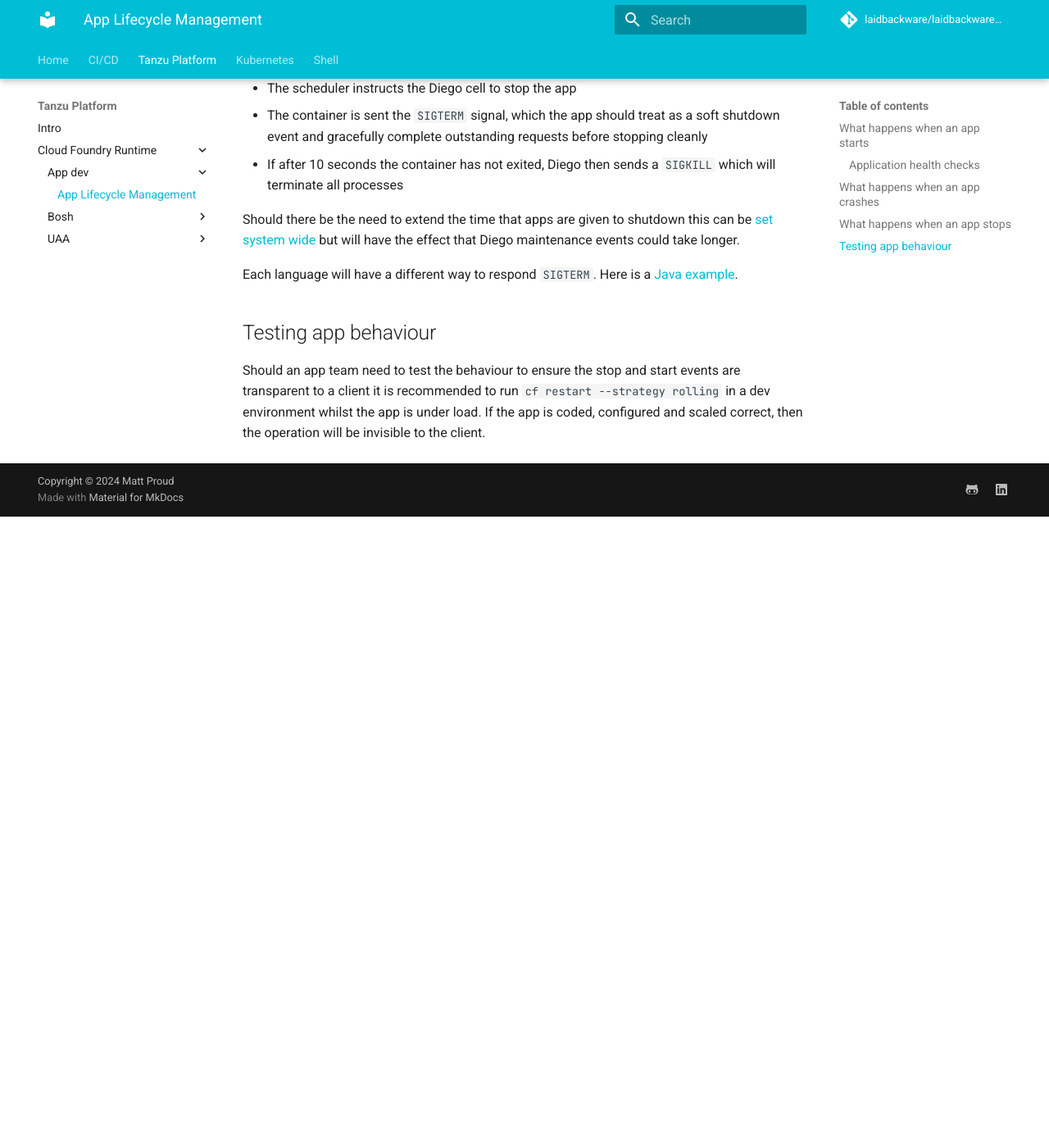
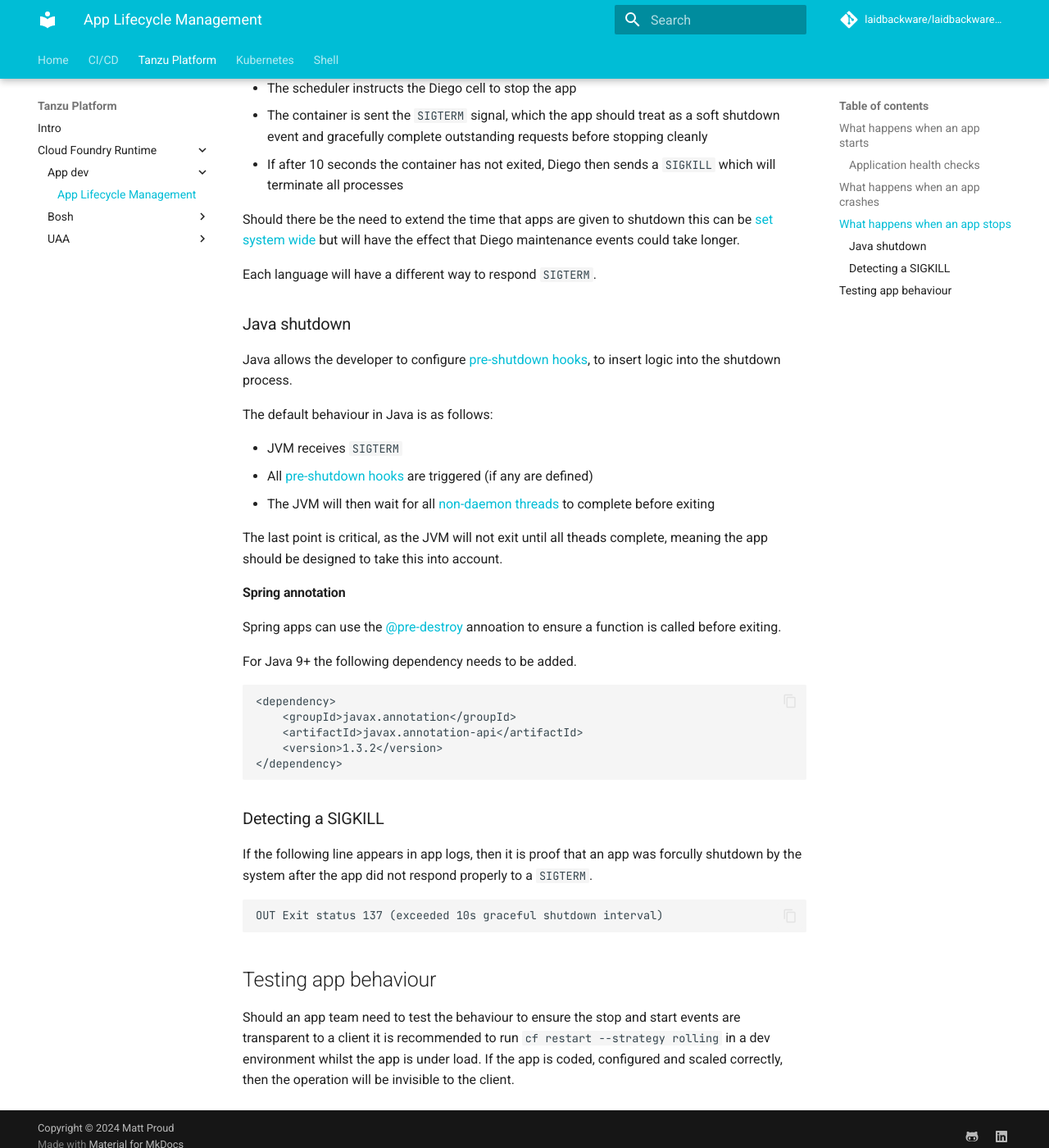
Before and after one commit to laidbackware/laidbackware.github.io, an MkDocs documentation site: the page built from docs/cloud-foundry/app-dev/app-lifecycle.md, in a window 1280 px wide and 1400 px high, scrolled down 2117 px. Shown: the whole window at 82% size. Built offline with MkDocs 1.6.1 and Material for MkDocs 9.7.7, drawn with Linux system fonts in a browser that asks for light colours; comment, search, counter and statistics services are not loaded; before the commit the page ends 2747 px from its top, so only the background shows below that.

Commit message:
add dockerfile for debugging update bash recipes update app-lifecycle

````diff
--- a/docs/cloud-foundry/app-dev/app-lifecycle.md
+++ b/docs/cloud-foundry/app-dev/app-lifecycle.md
@@ -63,8 +63,42 @@
 
 Should there be the need to extend the time that apps are given to shutdown this can be [set system wide](https://docs.cloudfoundry.org/devguide/deploy-apps/app-lifecycle.html#shutdown:~:text=containers.graceful_shutdown_interval_in_seconds) but will have the effect that Diego maintenance events could take longer.
 
-Each language will have a different way to respond `SIGTERM`. Here is a [Java example](https://adambien.blog/roller/abien/entry/sigterm_sigint_sigkill_and_java).
+Each language will have a different way to respond `SIGTERM`.
+
+### Java shutdown
+
+Java allows the developer to configure [pre-shutdown hooks](https://docs.oracle.com/javase/7/docs/api/java/lang/Runtime.html#addShutdownHook(java.lang.Thread)), to insert logic into the shutdown process.
+
+The default behaviour in Java is as follows:
+
+- JVM receives `SIGTERM`
+- All [pre-shutdown hooks](https://docs.oracle.com/javase/7/docs/api/java/lang/Runtime.html#addShutdownHook(java.lang.Thread)) are triggered (if any are defined)
+- The JVM will then wait for all [non-daemon threads](https://docs.oracle.com/en/java/javase/12/docs/api/java.base/java/lang/Thread.html) to complete before exiting
+
+The last point is critical, as the JVM will not exit until all theads complete, meaning the app should be designed to take this into account.
+
+#### Spring annotation
+
+Spring apps can use the [@pre-destroy](https://www.baeldung.com/spring-postconstruct-predestroy#preDestroy) annoation to ensure a function is called before exiting.
+
+For Java 9+ the following dependency needs to be added.
+
+```
+<dependency>
+    <groupId>javax.annotation</groupId>
+    <artifactId>javax.annotation-api</artifactId>
+    <version>1.3.2</version>
+</dependency>
+```
+
+### Detecting a SIGKILL
+
+If the following line appears in app logs, then it is proof that an app was forcully shutdown by the system after the app did not respond properly to a `SIGTERM`.
+
+```
+OUT Exit status 137 (exceeded 10s graceful shutdown interval)
+```
 
 ## Testing app behaviour
 
-Should an app team need to test the behaviour to ensure the stop and start events are transparent to a client it is recommended to run `cf restart --strategy rolling` in a dev environment whilst the app is under load. If the app is coded, configured and scaled correct, then the operation will be invisible to the client.
+Should an app team need to test the behaviour to ensure the stop and start events are transparent to a client it is recommended to run `cf restart --strategy rolling` in a dev environment whilst the app is under load. If the app is coded, configured and scaled correctly, then the operation will be invisible to the client.
````
Also changed, not shown: docs/cloud-foundry/app-dev/debugging-traffic.md (added, +65 -0 lines), docs/shell/bash-recipes.md (+8 -0 lines), 1 other file.
